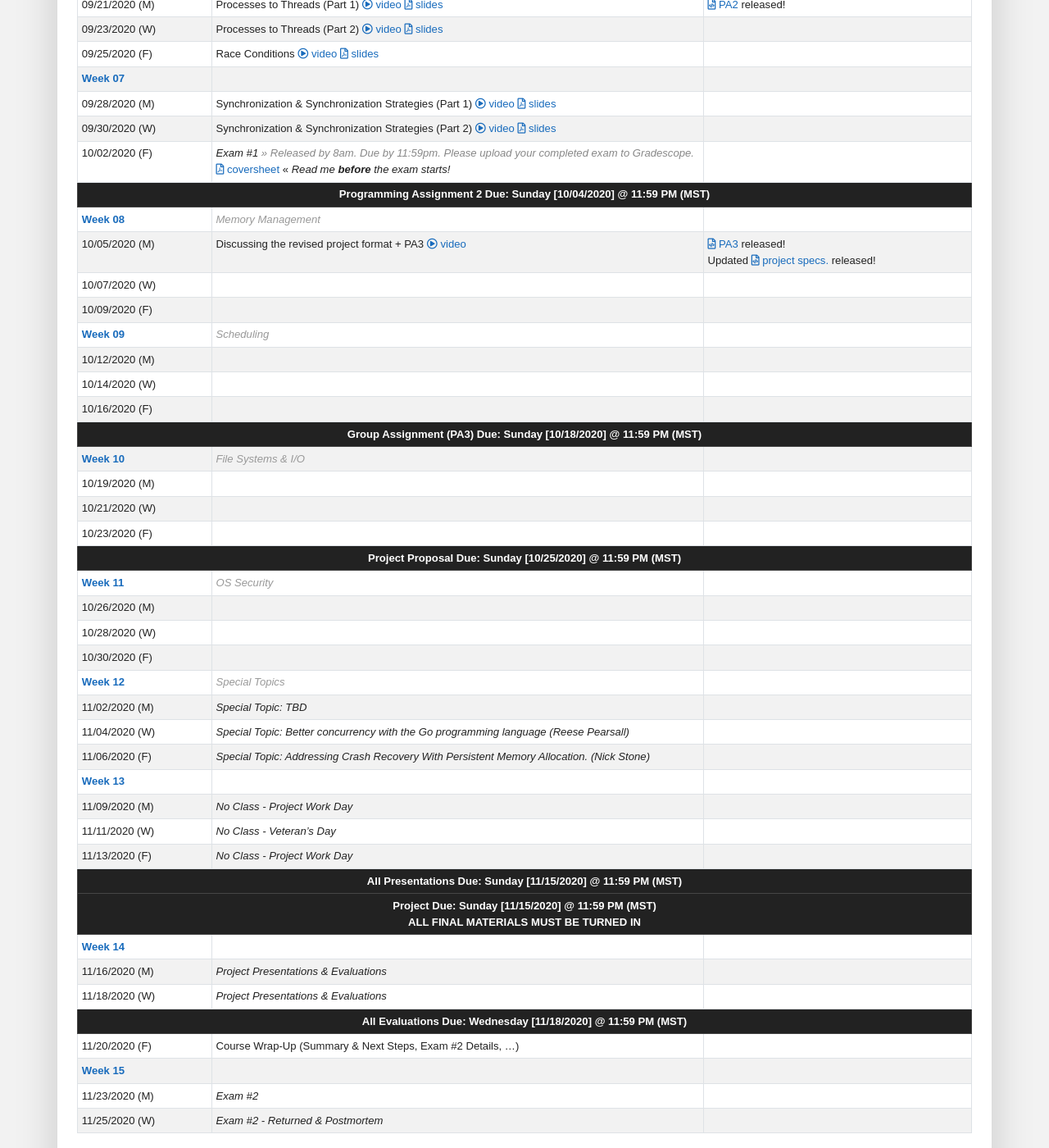
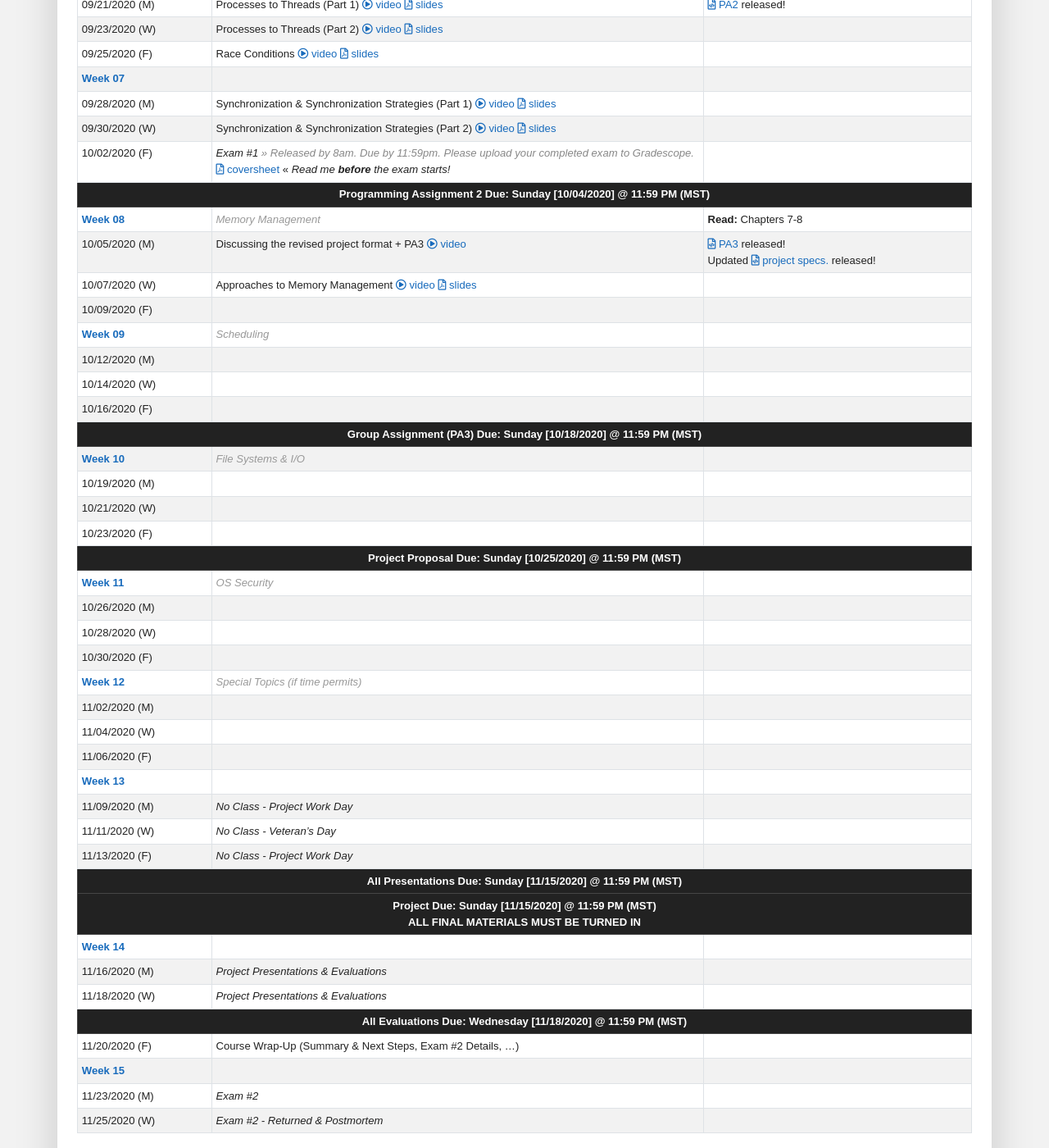
Before and after one commit to traviswpeters/cs460-2020-fall, a Jekyll site: the page built from index.md, in a window 1280 px wide and 1400 px high, scrolled down 2799 px. Shown: the whole window at 82% size. Built offline with Jekyll 4.4.1, drawn with Linux system fonts in a browser that asks for light colours; nearby versions of some CDN libraries; some web fonts are replaced; comment, search, counter and statistics services are not loaded.

Commit message:
add video + slides

```diff
--- a/index.md
+++ b/index.md
@@ -493,7 +493,7 @@ If you have any questions, please contact me.
 <td markdown="span" class="note">Memory Management</td>
 <!-- Assignments & Reading Here -->
 <td markdown="span" markdown="1">
-<!-- - **Read:** Chapters ... -->
+- **Read:** Chapters 7-8
 <!-- - [Yalnix Project Manual](yalnix/){:.code} released! -->
 </td>
 </tr>
@@ -518,6 +518,9 @@ Discussing the revised project format + PA3
 <td markdown="span">10/07/2020 (W)</td>
 <!-- Topics & Lecture Details Here -->
 <td markdown="span" markdown="1">
+- Approaches to Memory Management
+[video](https://zoom.us/rec/share/VTP6Ed7VMq7c9wltoBwEyZATTqAF9dYitnZ9KLlk-D-kmERMF3QIGpAyBCwwXzt8.u6dWYA9bmwDVOuiZ){:.video}
+[slides](files/cs460-07-memory-p1.pdf){:.slides}
 </td>
 <!-- Assignments & Reading Here -->
 <td markdown="span" markdown="1"></td>
@@ -528,6 +531,9 @@ Discussing the revised project format + PA3
 <td markdown="span">10/09/2020 (F)</td>
 <!-- Topics & Lecture Details Here -->
 <td markdown="span" markdown="1">
+<!-- -
+[video](){:.video}
+[slides](){:.slides} -->
 </td>
 <!-- Assignments & Reading Here -->
 <td markdown="span">
@@ -555,6 +561,9 @@ Discussing the revised project format + PA3
 <td markdown="span">10/12/2020 (M)</td>
 <!-- Topics & Lecture Details Here -->
 <td markdown="span" markdown="1">
+<!-- -
+[video](){:.video}
+[slides](){:.slides} -->
 </td>
 <!-- Assignments & Reading Here -->
 <td markdown="span" markdown="1">
@@ -566,6 +575,9 @@ Discussing the revised project format + PA3
 <td markdown="span">10/14/2020 (W)</td>
 <!-- Topics & Lecture Details Here -->
 <td markdown="span" markdown="1">
+<!-- -
+[video](){:.video}
+[slides](){:.slides} -->
 </td>
 <!-- Assignments & Reading Here -->
 <td markdown="span" markdown="1"></td>
@@ -576,6 +588,9 @@ Discussing the revised project format + PA3
 <td markdown="span">10/16/2020 (F)</td>
 <!-- Topics & Lecture Details Here -->
 <td markdown="span" markdown="1">
+<!-- -
+[video](){:.video}
+[slides](){:.slides} -->
 </td>
 <!-- Assignments & Reading Here -->
 <td markdown="span">
@@ -698,7 +713,7 @@ Discussing the revised project format + PA3
 <td id="week12" markdown="span">Week 12</td>
 <!-- Week Title Here -->
 <td markdown="span" class="note">
-Special Topics
+Special Topics (if time permits)
 <!--
 Special Topics:
 Mobile OS and IoT,
@@ -723,7 +738,7 @@ Recent Developments in OS,
 <td markdown="span">11/02/2020 (M)</td>
 <!-- Topics & Lecture Details Here -->
 <td markdown="span" markdown="1">
-- _Special Topic: TBD_
+<!-- - _Special Topic: TBD_ -->
 <!-- - _Special Topic: How Yalnix Works (Travis Peters)_ -->
 </td>
 <!-- Assignments & Reading Here -->
@@ -736,7 +751,7 @@ Recent Developments in OS,
 <td markdown="span">11/04/2020 (W)</td>
 <!-- Topics & Lecture Details Here -->
 <td markdown="span" markdown="1">
-- _Special Topic: Better concurrency with the Go programming language (Reese Pearsall)_
+<!-- - _Special Topic: Better concurrency with the Go programming language (Reese Pearsall)_ -->
 </td>
 <!-- Assignments & Reading Here -->
 <td markdown="span" markdown="1"></td>
@@ -747,7 +762,7 @@ Recent Developments in OS,
 <td markdown="span">11/06/2020 (F)</td>
 <!-- Topics & Lecture Details Here -->
 <td markdown="span" markdown="1">
-- _Special Topic: Addressing Crash Recovery With Persistent Memory Allocation. (Nick Stone)_
+<!-- - _Special Topic: Addressing Crash Recovery With Persistent Memory Allocation. (Nick Stone)_ -->
 </td>
 <!-- Assignments & Reading Here -->
 <td markdown="span">
```
Also changed, not shown: 1 other file.
